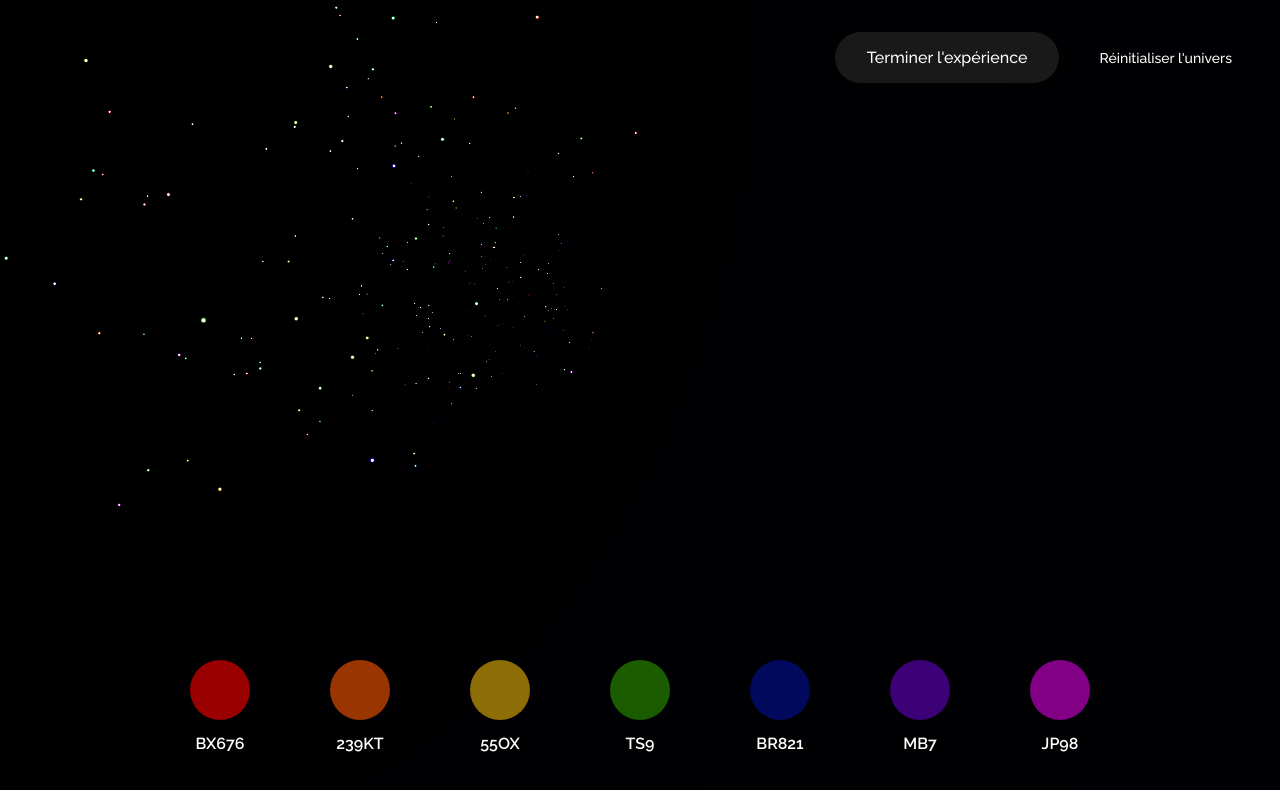
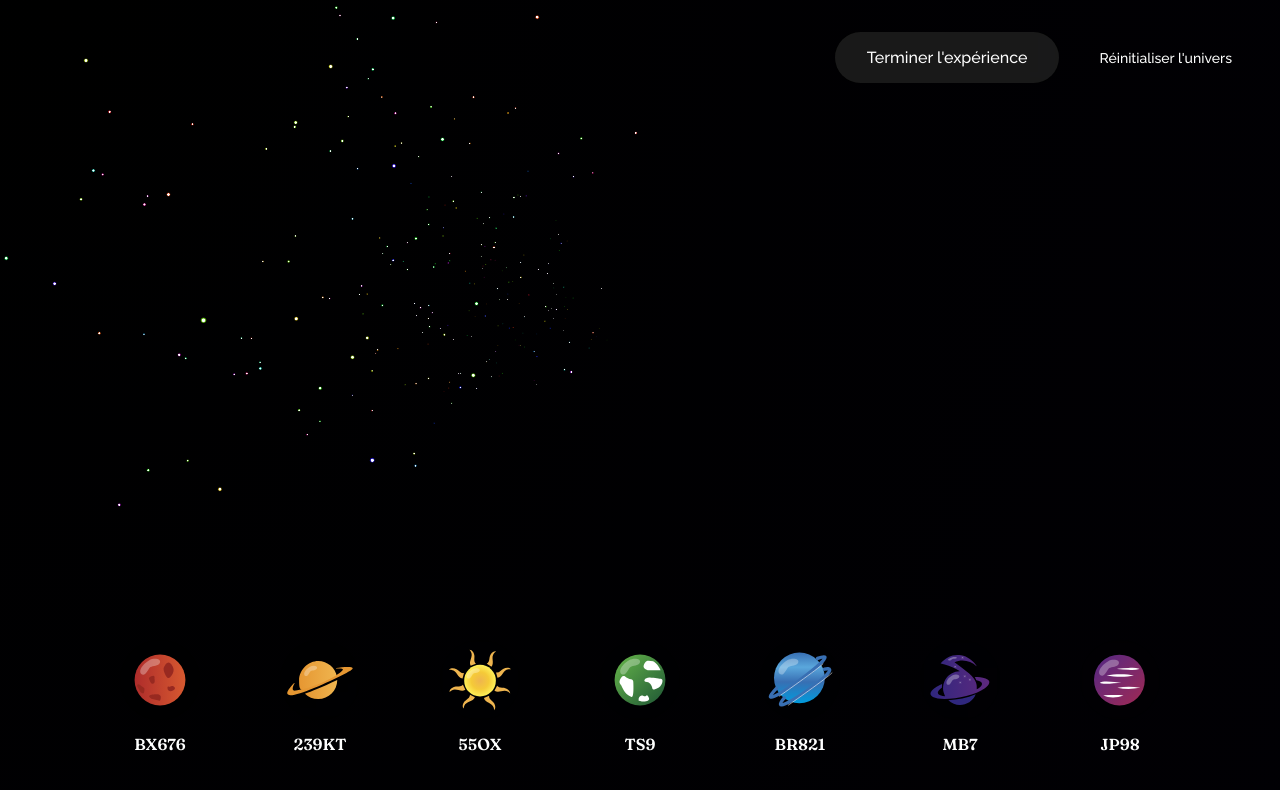
Before and after one commit to thaisontranquang/atelier-univers, a plain HTML site: page index.html in a window 1280 px wide. Both pictures are taken after a click on the button "Commencer l'expérience". Shown: the top 790 px of the page. Drawn offline with Linux system fonts and the light colour scheme.

Commit message:
feat: add les icons

```diff
--- a/assets/js/controls.js
+++ b/assets/js/controls.js
@@ -32,8 +32,8 @@ window.addEventListener('load', event => {
     clickSound.play()
 
     setTimeout(() => {
-      // voiceOverStart.currentTime = 0
-      // voiceOverStart.play()
+      voiceOverStart.currentTime = 0
+      voiceOverStart.play()
       backgroundSound.currentTime = 0
       backgroundSound.play()
     }, 500)
@@ -106,7 +106,7 @@ window.addEventListener('load', event => {
 
   colorButtons.forEach(button => {
     button.addEventListener('click', async function () {
-      if (isTransitioning) {
+      if (isTransitioning || !voiceOverStartEnded) {
         return; // Ignorer si une transition est déjà en cours
       }
       isTransitioning = true; // Activer le verrou
--- a/assets/styles/styles.scss
+++ b/assets/styles/styles.scss
@@ -173,8 +173,8 @@ button {
     gap: 1rem;
 
     div {
-      width: 60px;
-      height: 60px;
+      width: 80px;
+      height: 80px;
       backdrop-filter: blur(3px);
       border-radius: 100%;
     }
@@ -183,7 +183,7 @@ button {
       text-align: center;
       color: rgb(254, 254, 254);
       font-weight: 600;
-      font-family: 'Raleway', sans-serif;
+      font-family: 'Fraunces', sans-serif;
     }
 
     img {
@@ -194,43 +194,50 @@ button {
 
   .red {
     div {
-      background: #ff000099;
+      background: url(/assets/images/planets/red.svg);
+      background-size: contain;
     }
   }
 
   .orange {
     div {
-      background: rgb(255, 89, 0, 0.6);
+      background: url(/assets/images/planets/orange.svg);
+      background-size: contain;
     }
   }
 
   .yellow {
     div {
-      background: rgb(234, 182, 11, 0.6);
+      background: url(/assets/images/planets/yellow.svg);
+      background-size: contain;
     }
   }
 
   .green {
     div {
-      background: rgb(46, 153, 0, 0.6);
+      background: url(/assets/images/planets/green.svg);
+      background-size: contain;
     }
   }
 
   .blue {
     div {
-      background: rgb(0, 15, 153, 0.6);
+      background: url(/assets/images/planets/blue.svg);
+      background-size: contain;
     }
   }
 
   .indigo {
     div {
-      background: rgb(103, 3, 197, 0.6);
+      background: url(/assets/images/planets/indigo.svg);
+      background-size: contain;
     }
   }
 
   .purple {
     div {
-      background: rgb(216, 0, 220, 0.6);
+      background: url(/assets/images/planets/purple.svg);
+      background-size: contain;
     }
   }
 }
```
Also changed, not shown: assets/images/planets/blue.svg (added), assets/images/planets/green.svg (added), assets/images/planets/indigo.svg (added), assets/images/planets/orange.svg (added), assets/images/planets/purple.svg (added), assets/images/planets/red.svg (added), assets/images/planets/yellow.svg (added), assets/styles/styles.css, 1 other file.
